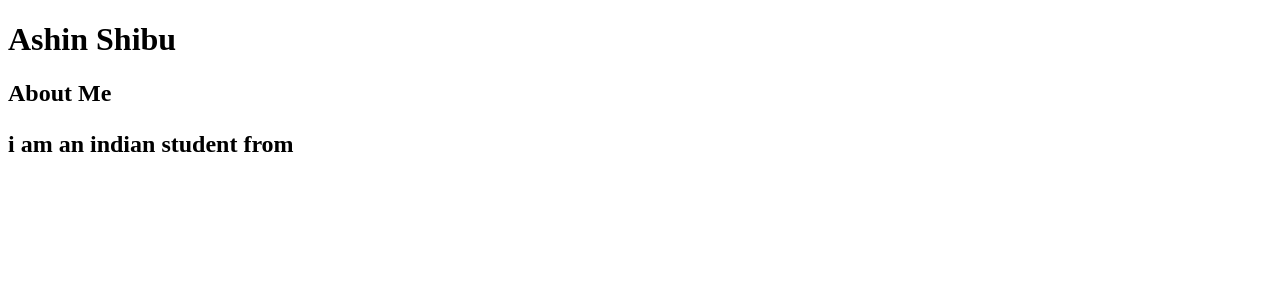
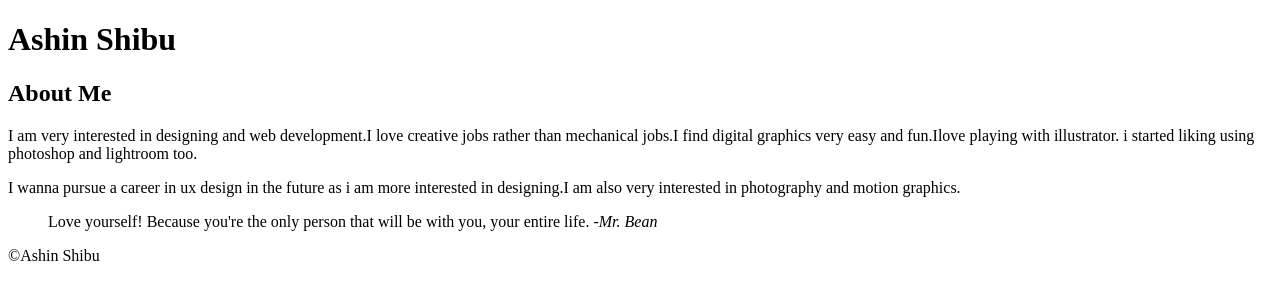
Before and after one commit to shib0024/html-assignment, a plain HTML site: page index.html in a window 1280 px wide. Drawn offline with Linux system fonts and the light colour scheme.

Commit message:
final commit

```diff
--- a/index.html
+++ b/index.html
@@ -9,10 +9,17 @@
 <body>
     <h1>Ashin Shibu</h1>
     <article>
-    <h2>About Me
-        <p>i am an indian student from </p>
-    </h2>
+    <h2>About Me</h2>
+    <p>I am very interested in designing and web development.I love creative jobs rather than mechanical jobs.I find digital graphics very easy and fun.Ilove playing with illustrator.
+        i started liking using photoshop and lightroom too.
+    </p>
+    <p>I wanna pursue a career in ux design in the future as i am more interested in designing.I am also very interested in photography and motion graphics.</p>
+    <blockquote>Love yourself! Because you're the only person that will be with you, your entire life. -<cite>Mr. Bean</cite></blockquote>
+    </article>
 
+    <footer>
+        &copy;Ashin Shibu
+        </footer>
 
 
 </body>
```
